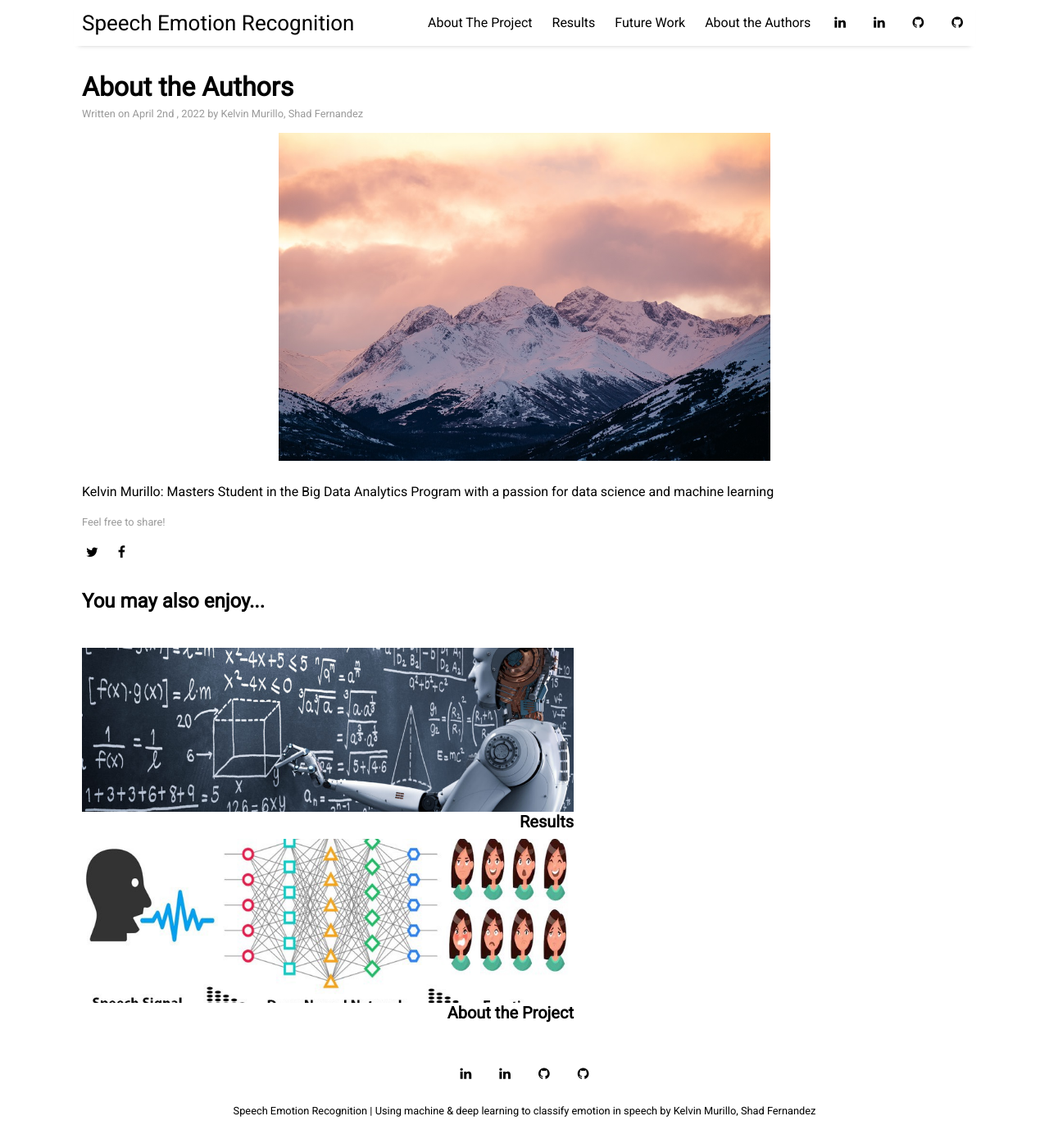
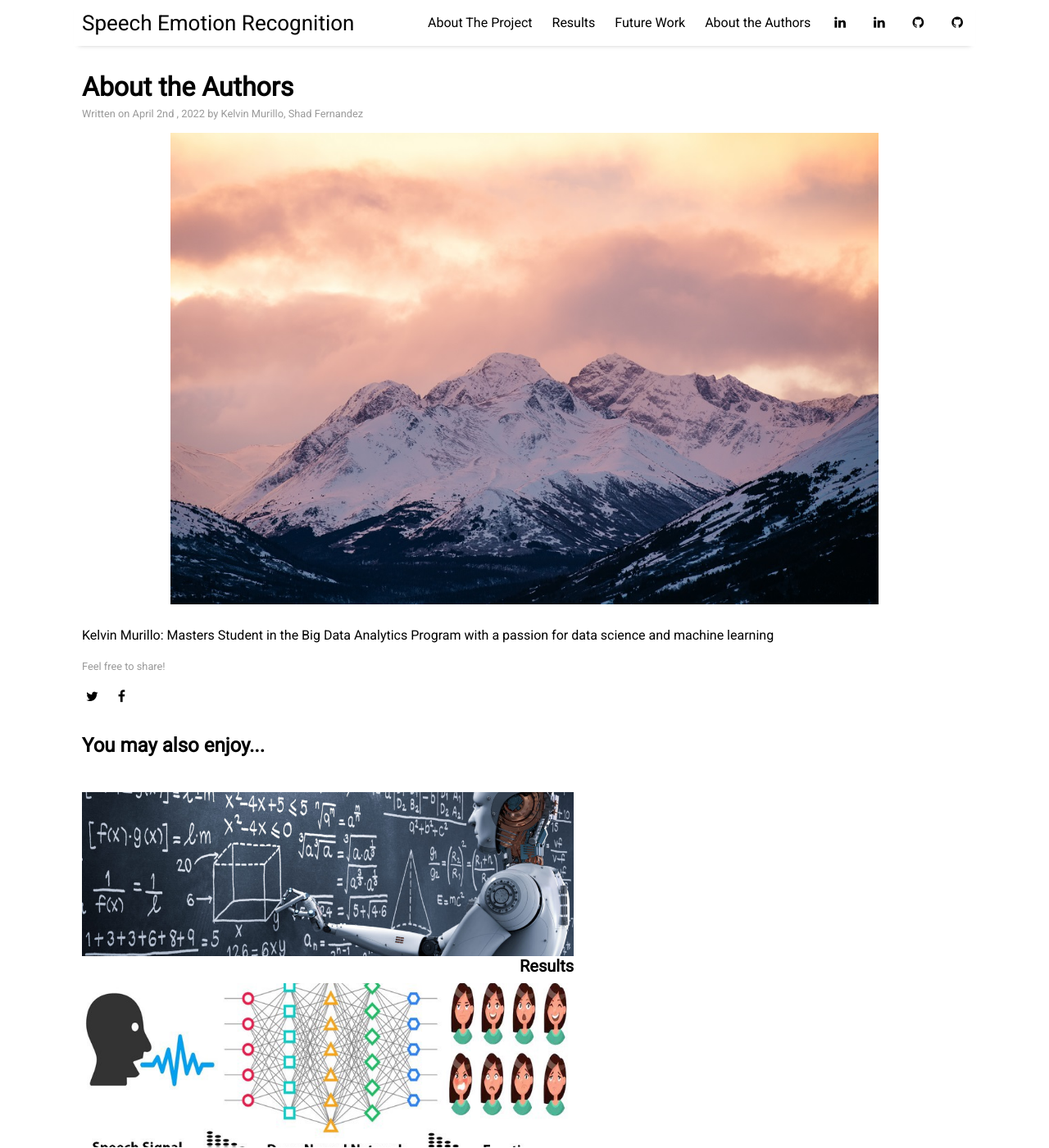
Before and after one commit to kelvinm10/SER_Website, a Jekyll site: the page built from _posts/2022-04-02-about-the-authors.md, in a window 1280 px wide and 1400 px high. Shown: the whole window at 82% size. Built offline with Jekyll 4.4.1, drawn with Linux system fonts in a browser that asks for light colours; nearby versions of some CDN libraries.

Commit message:
changed featured image width

```diff
--- a/_sass/_post.scss
+++ b/_sass/_post.scss
@@ -13,7 +13,7 @@
   align: middle;
   margin: 5px auto 25px;
   display: block;
-  max-width: 600px;
+  max-width: 80%;
 }
 @media (max-width: $container-width) {
   .post-content {
@@ -25,7 +25,7 @@
     align: middle;
     margin: 5px auto 25px;
     display: block;
-    max-width: 60vw;
+    max-width: 80%;
   }
 }
 @media (max-width: $tablet-width) {
```
